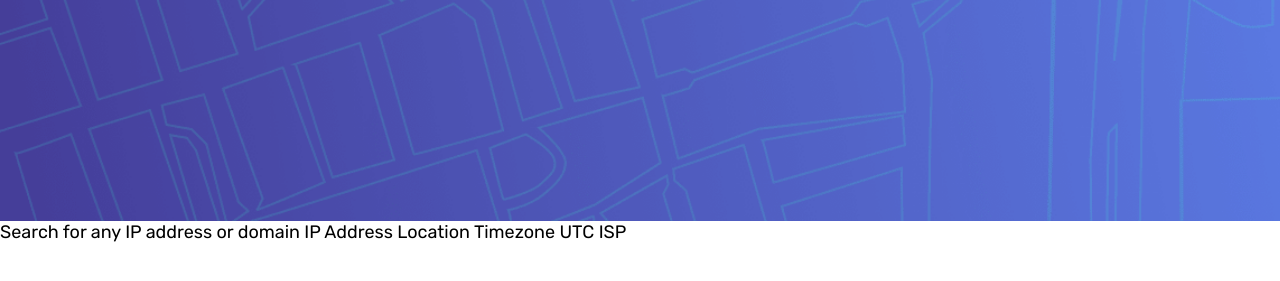
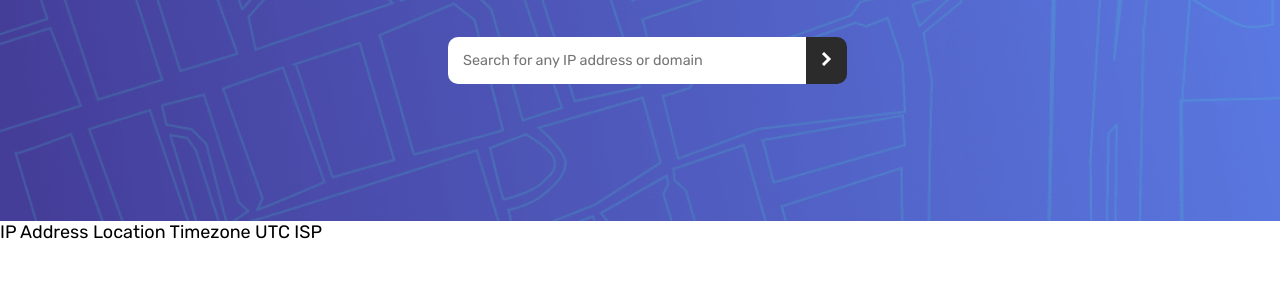
Before and after one commit to Shorpee/ip-address-tracker-master, a plain HTML site: page index.html in a window 1280 px wide. Shown: the part 59-340 px from the top of the page. Drawn offline with Linux system fonts and the light colour scheme.

Commit message:
feat: add search input

```diff
--- a/index.html
+++ b/index.html
@@ -12,10 +12,14 @@
   <div class="container-grid">
     <div class="top-grid">
       <h1 class="header-text">IP Address Tracker</h1>
-
+      <form action="">
+        <input type="text" name="ip-address" id="ip-address-input" class="search-box" placeholder="Search for any IP address or domain">
+        <button type="submit" class="search-btn">
+          <svg xmlns="http://www.w3.org/2000/svg" width="11" height="14"><path fill="none" stroke="#FFF" stroke-width="3" d="M2 1l6 6-6 6"/></svg>
+        </button>
+      </form>
     </div>
     <div class="mid-section">
-      Search for any IP address or domain
       IP Address
       Location
       Timezone
--- a/style/style.css
+++ b/style/style.css
@@ -32,8 +32,49 @@
 .header-text {
   color: var(--white);
   font-weight: 500;
+  margin-bottom: 40px;
+}
+
+input.search-box {
+  display: inline-block;
+  position: relative;
+  width: 30%;
+  padding: 15px;
+  border: none;
+  cursor: pointer;
+  box-shadow: none;
+  font-family: "Rubik", sans-serif;
+  color: var(--very-dark-gray);
+  font-size: 0.8rem;
+  font-weight: 400;
+  border-radius: 10px;
+}
+
+input.search-box:focus {
+  outline: none;
+}
+
+button.search-btn {
+  /* display: block; */
+  background: var(--very-dark-gray);
+  border: none;
+  padding: 15px;
+  border-radius: 0 10px 10px 0;
+  position: absolute;
+  margin-left: -2%;
+  /* right: 10px; */
+  /* top: 0; */
+
+}
+
+button.search-btn:focus {
+  outline: none;
+}
+
+button.search-btn:hover {
+  background: var(--dark-gray);
 }
 
 .bottom-grid {
-  height: 65vh;
+  height: calc(100% - 35vh);
 }
```
